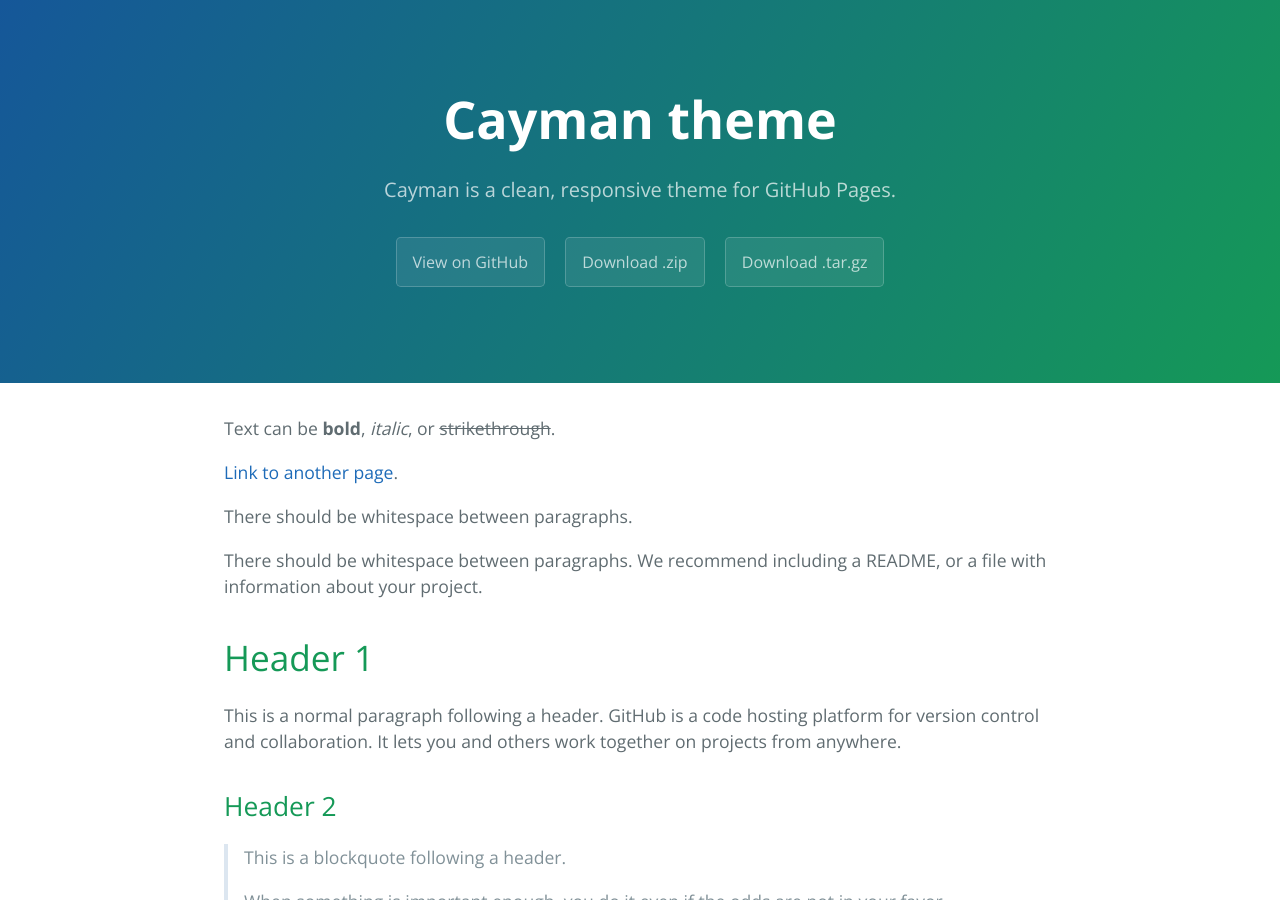
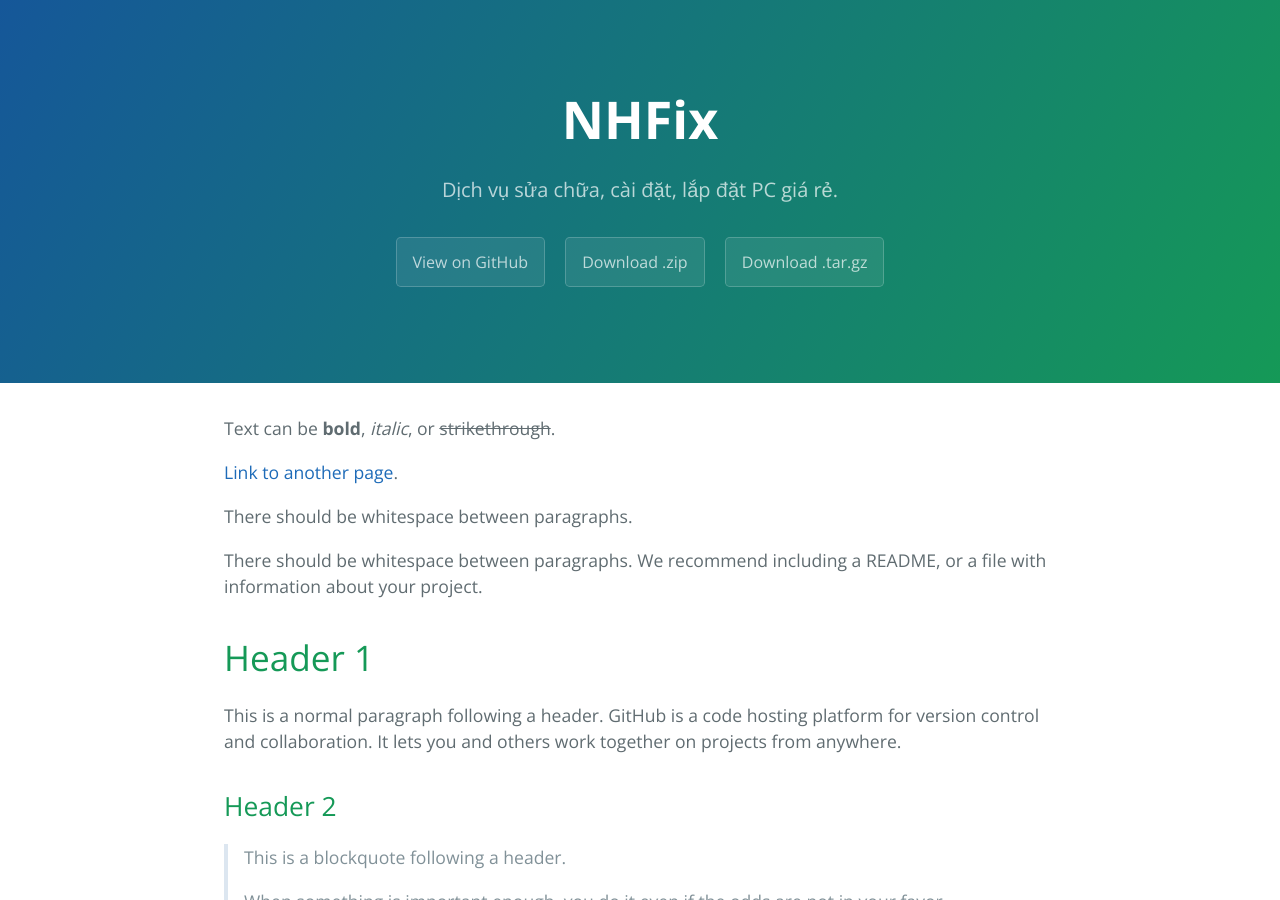
Before and after one commit to nh0909hn/NHFix, a Jekyll site: the page built from index.md, in a window 1280 px wide and 900 px high. Built offline with Jekyll 4.4.1, drawn with Linux system fonts in a browser that asks for light colours.

Commit message:
Update _config.yml

```diff
--- a/_config.yml
+++ b/_config.yml
@@ -1,5 +1,5 @@
-title: Cayman theme
-description: Cayman is a clean, responsive theme for GitHub Pages.
+title: NHFix
+description: Dịch vụ sửa chữa, cài đặt, lắp đặt PC giá rẻ.
 show_downloads: true
 google_analytics:
 theme: jekyll-theme-cayman
```
